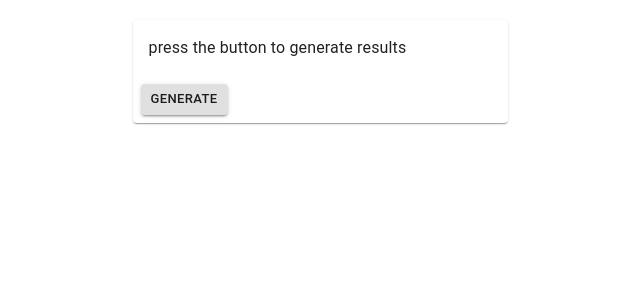
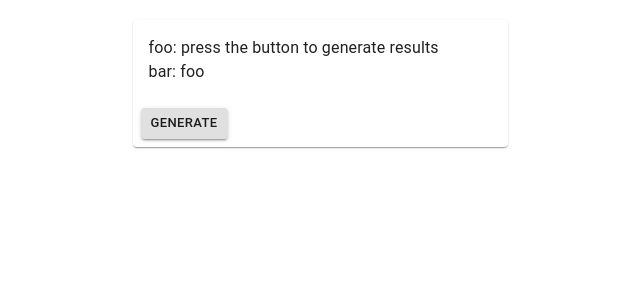
Before and after one commit to hmbeale/generator, a React (Create React App) app: page / in a window 1280 px wide. Shown: the top 300 px of the page, without its empty margins (320-960 px from the left). Built offline with nearby package versions, Linux system fonts and the light colour scheme.

Commit message:
formatting

```diff
--- a/src/App.js
+++ b/src/App.js
@@ -7,71 +7,82 @@ import { sizeHeight } from "@material-ui/system";
 
 const styles = theme => ({
   //no styles for now
-
 });
 
 const getRandomInt = max => {
   return Math.floor(Math.random() * Math.floor(max));
 };
 
-const generate = () => {
-  let res = '';
+//n is how many items to generate
+const generate = n => {
+  let res = "";
   let selected = new Map();
 
-  const maxSelected = 5;
-
   const options = [
-    'zero ',
-    'one ',
-    'two ',
-    'three ',
-    'four ',
-    'five ',
-    'six ',
-    'seven ',
-    'eight ',
-    'nine ',
-    'ten ',
-    'eleven ',
-    'twelve ',
-    'thirteen ',
-    'fourteen ',
-    'fifteen ',
-    'sixteen ',
-    'seventeen '
-  ]
+    "zero ",
+    "one ",
+    "two ",
+    "three ",
+    "four ",
+    "five ",
+    "six ",
+    "seven ",
+    "eight ",
+    "nine ",
+    "ten ",
+    "eleven ",
+    "twelve ",
+    "thirteen ",
+    "fourteen ",
+    "fifteen ",
+    "sixteen ",
+    "seventeen "
+  ];
 
   //adds random items from options to selected
-  while (selected.size < maxSelected){
-    const newRandom = getRandomInt(options.length)
+  while (selected.size < n) {
+    const newRandom = getRandomInt(options.length);
     selected.set(newRandom, options[newRandom]);
   }
 
-  selected.forEach(function(value, key){
+  selected.forEach(function(value, key) {
     res += value;
-  })
+  });
 
   return res;
-}
+};
 
 class App extends React.Component {
   constructor(props) {
     super(props);
     this.state = {
-      text: "press the button to generate results",
+      text1: "press the button to generate results",
+      text2: "foo"
     };
   }
 
   handleButtonClick = () => {
-    this.setState({ text: generate() });
+    const getRandomInt = max => {
+      return Math.floor(Math.random() * Math.floor(max));
+    };
+
+    if (getRandomInt(2) > 0) {
+      this.setState({ text1: generate(3) });
+      this.setState({ text2: generate(2) });
+    } else {
+      this.setState({ text1: generate(2) });
+      this.setState({ text2: generate(3) });
+    }
   };
 
   render() {
     //const { classes } = this.props;
-    const text = this.state.text;
+    const text1 = this.state.text1;
+    const text2 = this.state.text2;
     return (
       <SimpleContainer
-        text = {text}
+        text1={text1}
+        text2={text2}
         handleButtonClick={this.handleButtonClick}
       />
     );
--- a/src/components/simpleCard.js
+++ b/src/components/simpleCard.js
@@ -27,7 +27,8 @@ class SimpleCard extends React.Component {
     return (
       <Card className={classes.card}>
         <CardContent>
-          <Typography>{this.props.text}</Typography>
+          <Typography>foo: {this.props.text1}</Typography>
+          <Typography>bar: {this.props.text2}</Typography>
         </CardContent>
         <CardActions>
           <Button
--- a/src/components/simpleContainer.js
+++ b/src/components/simpleContainer.js
@@ -22,11 +22,13 @@ class SimpleContainer extends React.Component {
 
   render() {
     const { classes } = this.props;
-    const text = this.props.text;
+    const text1 = this.props.text1;
+    const text2 = this.props.text2;
     return (
       <Container >
         <SimpleCard
-          text = {text}
+          text1 = {text1}
+          text2 = {text2}
           handleButtonClick={this.handleButtonClick}
         />
       </Container>
```
